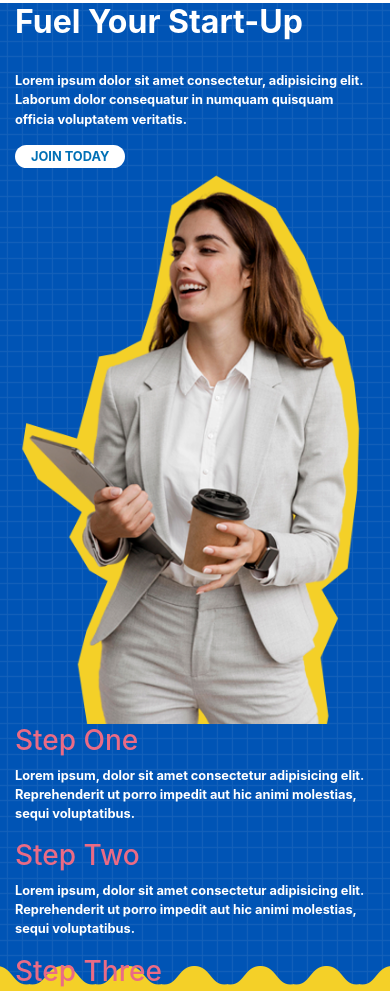
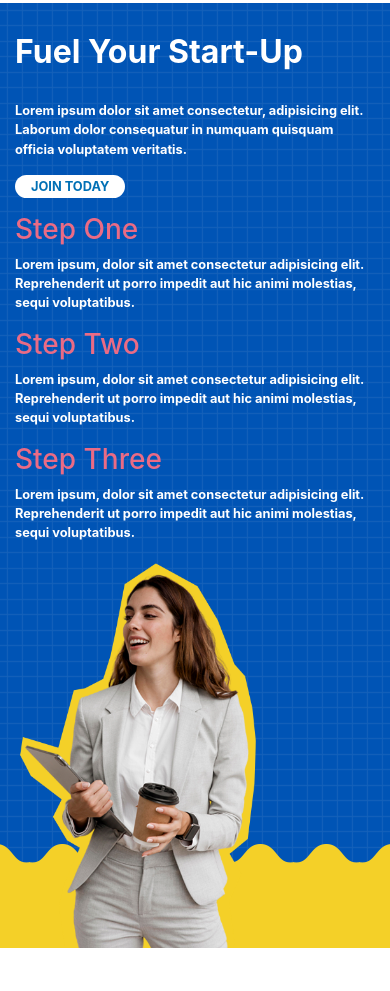
Before and after one commit to angelosilva-dev/Startup-A8, a plain HTML site: page index.html in a window 390 px wide. Shown: the part 5390-6381 px from the top of the page. Drawn offline with nearby package versions, Linux system fonts and the light colour scheme; files whose address does not match are found by name.

Commit message:
finalização do media queries - Telas 576px
Finalização da estilização para telas de até 576px.

```diff
--- a/assets/css/estilo.css
+++ b/assets/css/estilo.css
@@ -299,29 +299,44 @@ footer#rodape p{
         text-align: center;
     }
 
+    section#banner2 {
+        padding: 30px 0 0 0;
+    }
+
+    section#banner2 img.img-banner2{
+        width: 70%
+    }
+
+    div.flex-order{
+        display: flex;
+        flex-direction: column;
+    }
+    div.flex-order #btn-banner2{
+        margin-bottom: 15px;
+    }
+    div.flex-order > #order-3{
+        order: 3;
+    }
+
     section#companias img.img-companias{
         width: 70%;
         margin-bottom: 20px;
     }
-
-
 
     section#depoimentos {
         padding: 50px 0 70px 0;
         text-align: center;
     }
 
-    footer#rodape div.rodape-flex {
-        display: flex;
-        flex-direction: column;
-        align-items: center;
-
+    footer#rodape{
+        padding: 30px 0 50px 0;
     }
-
-    footer#rodape div.rodape-flex div.col-3{
-
+    footer#rodape h3 {
+        font-size: 0.8em;
     }
-
+    footer#rodape ul li a{
+        font-size: 0.7em;
+    }
  }
 
 /* Dispositivos small (telefones em modo paisagem, com 576px ou mais) */
--- a/index.html
+++ b/index.html
@@ -231,15 +231,18 @@
     <!-- Inicio da seção banner2 -->
     <section id="banner2">
       <div class="container">
-        <div class="row">
+        <div class="row flex-order">
+
           <div class="col-sm-4 d-flex align-items-start flex-column mb-auto mt-auto">
             <h2>Fuel Your Start-Up</h2>
             <p>Lorem ipsum dolor sit amet consectetur, adipisicing elit. Laborum dolor consequatur in numquam quisquam officia voluptatem veritatis.</p>
-            <a href="" class="btn">JOIN TODAY</a>
+            <a id="btn-banner2" href="" class="btn">JOIN TODAY</a>
           </div>
-          <div class="col-sm-4">
-            <img src="assets/img/mulher-note3.png" class="img-fluid" alt="mulher notebook">
+
+          <div id="order-3" class="col-sm-4">
+            <img src="assets/img/mulher-note3.png" class="img-fluid img-banner2" alt="mulher notebook">
           </div>
+
           <div class="col-sm-4 d-flex align-items-start flex-column  mb-auto mt-auto">
             <div>
               <h3>Step One</h3>
@@ -256,6 +259,7 @@
               <p>Lorem ipsum, dolor sit amet consectetur adipisicing elit. Reprehenderit ut porro impedit aut hic animi molestias, sequi voluptatibus.</p>
             </div>
           </div>
+
         </div>
       </div>
     </section>
@@ -292,7 +296,9 @@
         </div>
       </div>
     </section>
+    <!-- Fim da Seção depoimentos -->
 
+    <!-- Seção - FAQs -->
     <section id="faqs">
       <div class="container">
         <div class="row">
@@ -326,10 +332,12 @@
         </div>
       </div>
     </section>
+    <!-- Fim da seção FAQs -->
 
+    <!-- Footer - Rodapé -->
     <footer id="rodape">
       <div class="container">
-        <div class="row rodape-flex">
+        <div class="row">
           <div class="col-3">
             <h3>Company</h3>
             <ul class="navbar-nav">
@@ -373,6 +381,7 @@
         </div>
       </div>
     </footer>
+    <!-- Fim do rodapé -->
 
 
     <!-- JavaScript (Opcional) -->
```
